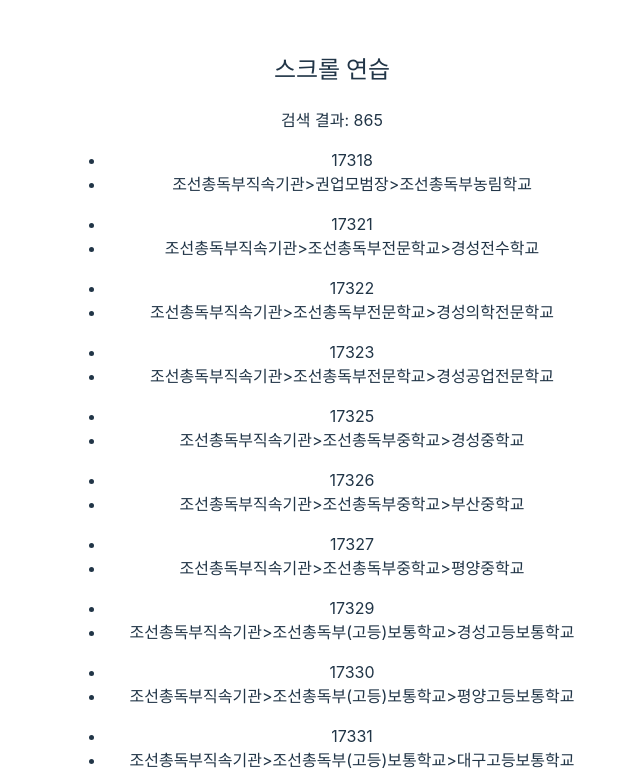
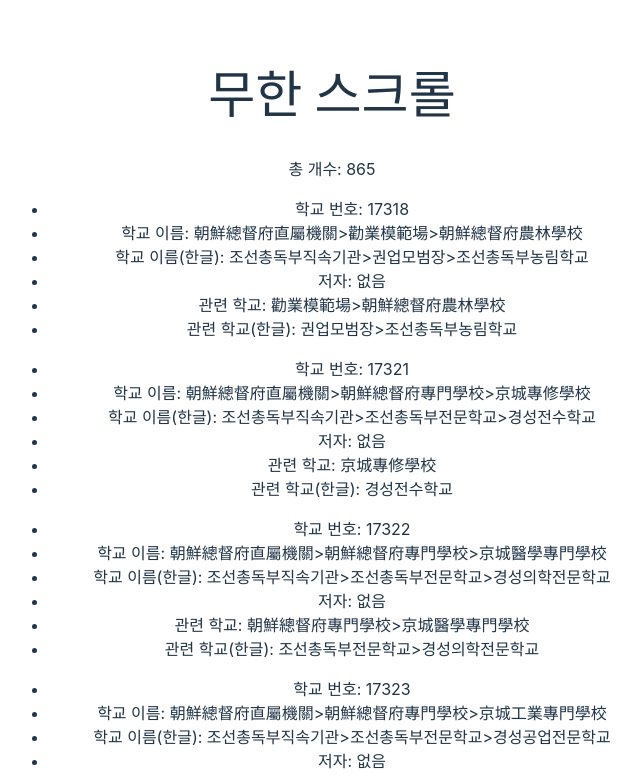
Before and after one commit to Ape07Park/data-test, a React (Vite) app: page /scroll in a window 1280 px wide. Shown: the top 775 px of the page, without its empty margins (308-949 px from the left). Built offline with nearby package versions, Linux system fonts and the light colour scheme; data requests are answered from the project's data file.

Commit message:
무한 스크롤 구현 중

```diff
--- a/src/pages/Scroll.jsx
+++ b/src/pages/Scroll.jsx
@@ -1,69 +1,48 @@
 import { useEffect, useState } from "react";
 import axiosInstance from "../services/axios";
+
 
 export default function Scroll() {
 
     const [page, setPage] = useState(1);
-    const [tocData, setTocData] = useState([]);
-    const [totalCount, setTotalCount] = useState(0);
-    const [hasNextPage, setHasNextPage] = useState(true);
+    const [originData, setOriginData] = useState([]);
+    const [filteredData, setFilteredData] = useState([]);
+    const[totalCnt, setTotalCnt] = useState(0);
 
-    const limit = 10;
+    useEffect(() => {
 
-    // 데이터 불러오는 api
-    const getData = async (page) => {
-        try {
-            const response = await axiosInstance.get(`data?_page=${page}&_limit=${limit}`);
+        const getData = async () => {
+            try{
+                const response = await axiosInstance.get('data');
                 const res = response.data;
-            const totalCount = parseInt(response.headers['x-total-count'], 10);
-            setTocData(prevData => [...prevData, ...res]);
-            setTotalCount(totalCount);
-        } catch (e) {
+                setOriginData(res);
+                setTotalCnt(res.length);
+
+            } catch (e){
                 console.log(e);
             }
         }
-
-    useEffect(() => {
-        getData(page);
-        setHasNextPage(tocData < totalCount)
-    }, [page]);
-
-    /**
-     * div 높이가 ~~ 되면 데이터 가져오는 api 호출
-     * api 호출 시 현재 위치 확인해 마지막 페이지면 그냥 return 하기
-     */
-
-    useEffect(() => {
-        const handleScroll = () => {
-            // 화면에 보이는 거 + 세로 스크롤 위치 (현재 보이는 영역의 가장 아래 부분의 위치) >= 문서 전체 높이
-
-            if (window.innerHeight + window.scrollY >= document.body.offsetHeight) {
-                if(hasNextPage === true)  {
-                    setPage(prevPage => prevPage + 1);
-                } else {
-                    return;
-                }
-            }
-        };
-
-        window.addEventListener('scroll', handleScroll);
-            return () => window.removeEventListener('scroll', handleScroll);
+        getData();
     }, []);
 
     return (
         <>
-            <h2 style={{ textAlign: 'center' }}>스크롤 연습</h2>
-            <div>검색 결과: {totalCount}</div>
-
+        <h1>무한 스크롤</h1>
+        <p>총 개수: {totalCnt}</p>
         <div>
-                {tocData.map((data, i) => (
+            {
+            originData.map((data, i) => (
                 <ul key={i}>
-                        <li>{data.toc_id}</li>
-                        <li>{data.toc_title_ko}</li>
+                    <li>학교 번호: {data.toc_id}</li>
+                    <li>학교 이름: {data.toc_title}</li>
+                    <li>학교 이름(한글): {data.toc_title_ko}</li>
+                    <li>저자: {data.toc_authors === null ? '없음' : data.toc_authors}</li>
+                    <li>관련 학교: {data.related_schools[0].primaryname}</li>
+                    <li>관련 학교(한글): {data.related_schools[0].primaryname_ko === null ? '없음' : data.related_schools[0].primaryname_ko}</li>
                 </ul>
-                ))}
+            ))
+            }
         </div>
-
         </>
     );
 }
```
Lines whose indentation alone changed are shown as unchanged.
